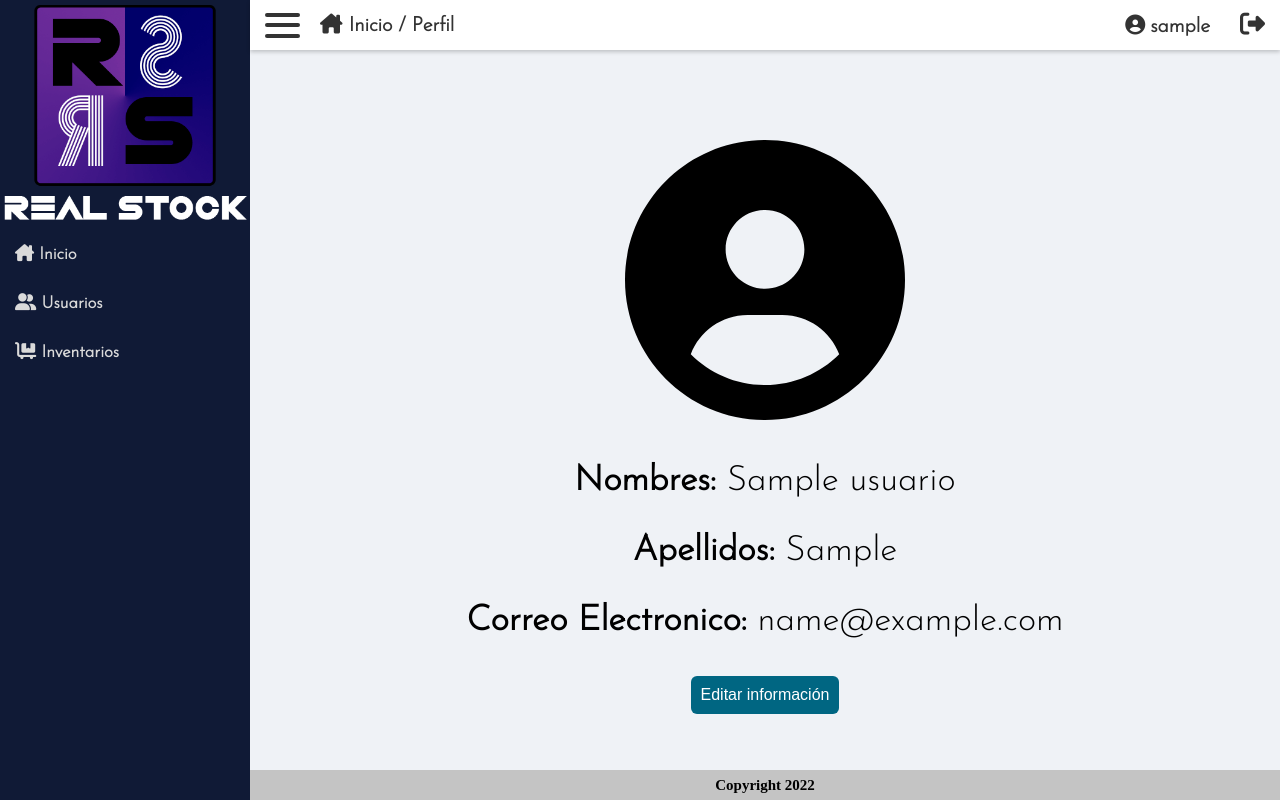
After one commit to lalolanda10212/realstock, a PHP site: page /frm_editar-perfil.php in a window 1280 px wide. The commit adds this page. Run offline with PHP 8.4, Linux system fonts and the light colour scheme; the visitor is signed in with stand-in values (Sample User, id 1); tables that the repository leaves empty or names only in its code hold one stand-in row (values such as "Sample post"); some libraries are stand-ins or nearby versions.

Commit message:
info de sesion en usuarios

```diff
--- /dev/null
+++ b/frm_editar-perfil.php
@@ -0,0 +1,121 @@
+<?php require_once './php/session-data.php' ?>
+<!DOCTYPE html>
+<html lang="es">
+
+<head>
+  <meta charset="UTF-8" />
+  <meta http-equiv="X-UA-Compatible" content="IE=edge" />
+  <meta name="viewport" content="width=device-width, initial-scale=1.0" />
+  <title>Real Stock</title>
+  <link rel="shortcut icon" href="img/favicon.ico" type="image/x-icon">
+  <link rel="stylesheet" href="css/estilos.css" />
+  <link rel="preconnect" href="https://fonts.googleapis.com" />
+  <link rel="preconnect" href="https://fonts.gstatic.com" crossorigin />
+  <link href="https://fonts.googleapis.com/css2?family=Josefin+Sans:wght@300&display=swap" rel="stylesheet" />
+  <script defer src="js/script.js"></script>
+  <script defer src="https://kit.fontawesome.com/707789a0bc.js" crossorigin="anonymous"></script>
+</head>
+
+<body>
+  <nav>
+    <div class="logo">
+      <img src="img/logo.png" alt="" />
+    </div>
+    <div class="links">
+      <ul>
+        <li class="link">
+          <a href="principal.php">
+            <i class="fa-solid fa-house-chimney"></i> Inicio
+          </a>
+        </li>
+        <li class="link">
+          <a href="frm_registrar-usuarios.php">
+            <i class="fa-solid fa-user-group"></i> Usuarios
+          </a>
+        </li>
+        <li class="link">
+          <a href="inventarios.html">
+            <i class="fa-solid fa-cart-flatbed"></i> Inventarios
+          </a>
+        </li>
+      </ul>
+    </div>
+  </nav>
+  <div class="wrapper">
+    <header>
+      <div class="section-header">
+        <div class="hamburger-menu">
+          <span></span><span></span><span></span>
+        </div>
+        <div class="location-source">
+          <a href="principal.php"><i class="fa-solid fa-house-chimney"></i> Inicio</a> / Perfil
+        </div>
+      </div>
+      <div class="section-header">
+        <div class="user-tag">
+          <a href="#"><i class="fa-solid fa-circle-user"></i><?php echo $_SESSION['username'] ?></a>
+        </div>
+        <div class="btn-logout">
+          <a href="./php/logout.php"><i class="fa-solid fa-right-from-bracket"></i></a>
+        </div>
+      </div>
+    </header>
+    <div class="content">
+      <div class="content_usu"><br><br>
+        <img src="img/circle-user-solid.svg" /><br><br>
+        <?php
+        include './php/config.php';
+        $user_id = $_SESSION['user_id'];
+        $query = "SELECT email, nombres, apellidos FROM tbl_usuario WHERE usuario_id = '$user_id'";
+        $result = mysqli_query($conn, $query);
+        // <<<EOD
+        // Ejemplo de una cadena
+        // expandida en varias líneas
+        // empleando la sintaxis heredoc.
+        // EOD;
+        if ($result) {
+          foreach ($result as $row) {
+            $email = $row['email'];
+            $name = $row['nombres'];
+            $last_name = $row['apellidos'];
+          }
+        } else {
+          echo '<script type="text/javascript">
+                alert("Error al obtener datos del usuario");
+                </script>';
+        }
+        ?>
+        <p><b>Nombres: </b><?php echo $name ?></p><br>
+        <p><b>Apellidos: </b><?php echo $last_name ?></p><br>
+        <p><b>Correo Electronico: </b><?php echo $email ?></p><br>
+        <button class="btn btn-green" data-btn-modal="true" data-modal="#m-perfil-usuario">Editar información</button>
+      </div>
+      <div class="modal-wrapper" id="m-perfil-usuario">
+        <div class="modal">
+          <div class="modal-header">
+            <div>Editar información de usuario</div>
+            <i class="fa-solid fa-xmark" data-btn-close="modal"></i>
+          </div>
+          <div class="modal-content">
+            <form action="./php/update-account.php?user_id=<?php echo $_SESSION['user_id'] ?>" method="post" autocomplete="off">
+              <div class="form-section">
+                <label for="">Nombres:</label>
+                <input type="text" name="name" placeholder="Ingrese los nombres..." value="<?php echo $name ?>" />
+              </div>
+              <div class="form-section">
+                <label for="">Apellidos:</label>
+                <input type="text" name="last_name" placeholder="Ingrese los apellidos..." value="<?php echo $last_name ?>" />
+              </div>
+              <div class="form-section">
+                <label for="">Correo Electronico:</label>
+                <input type="email" name="email" placeholder="Ingrese el correo Electronico..." value="<?php echo $email ?>" />
+              </div>
+              <input class="btn btn-green" type="submit" name="update" value="Actualizar" />
+          </div>
+        </div>
+      </div>
+    </div>
+    <footer>Copyright 2022</footer>
+</body>
+
+</html>
--- a/index.html
+++ b/index.html
@@ -19,8 +19,8 @@
     <br>
     <section>
         <p>¡Hola! Ingresa tu usuario y contraseña</p>
-            <form action="./php/login.php" method="post">
-                <input type="text" name="user" required autocomplete="off" placeholder="Nombre de usuario" class="input"></input>
+            <form action="./php/login.php" method="post" autocomplete="off">
+                <input type="text" name="user" required placeholder="Nombre de usuario" class="input"></input>
                 <br>
                 <br>
                 <input type="password" name="password" required placeholder="Contraseña" class="input"></input>
--- a/principal.php
+++ b/principal.php
@@ -53,7 +53,7 @@
       </div>
       <div class="section-header">
         <div class="user-tag">
-          <a href="frm_editar-perfil.html"><i class="fa-solid fa-circle-user"></i><?php echo $_SESSION['username'] ?></a>
+          <a href="frm_editar-perfil.php"><i class="fa-solid fa-circle-user"></i><?php echo $_SESSION['username'] ?></a>
         </div>
         <div class="btn-logout">
           <a href="./php/logout.php"><i class="fa-solid fa-right-from-bracket"></i></a>
```
Also changed, not shown: frm_crear-roles.php (+6 -6 lines), frm_editar-perfil.html (deleted, +0 -96 lines), frm_registrar-usuarios.php (+6 -5 lines), inventarios.html (+4 -4 lines), php/update-account.php (added, +28 -0 lines).
